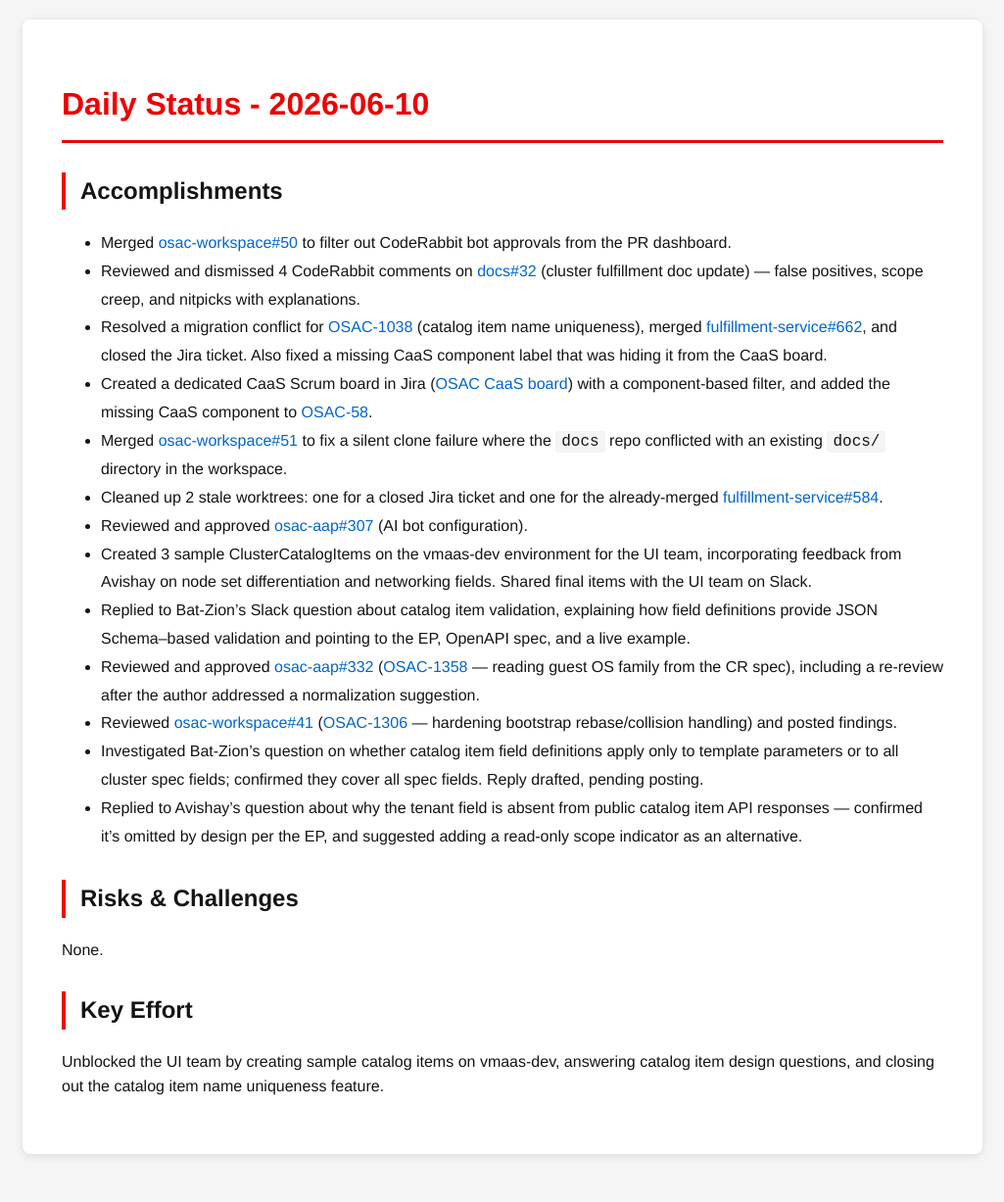
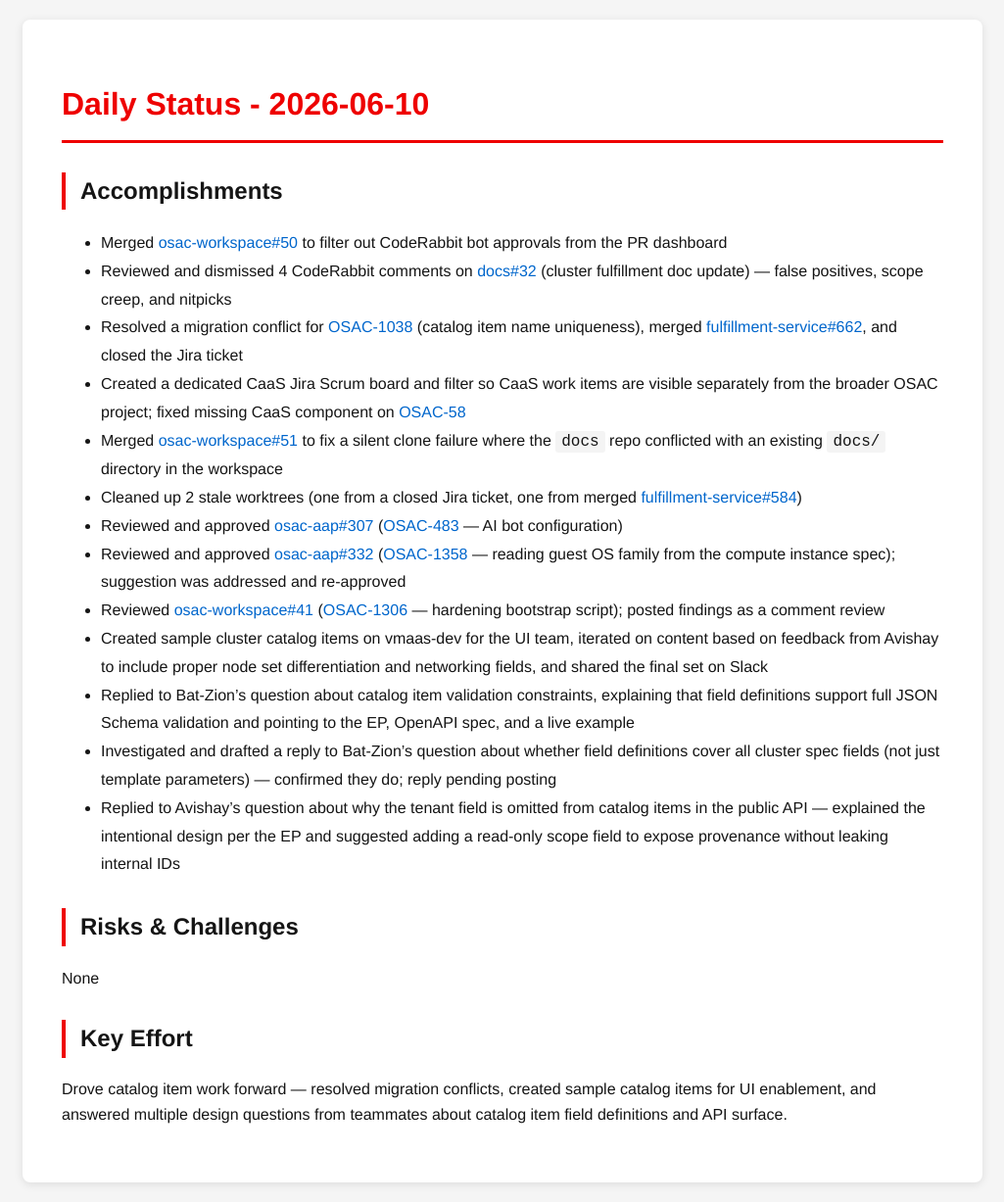
Before and after one commit to tzvatot/daily-status, a Jekyll site: the page built from 2026-06-10.md, in a window 1280 px wide. Shown: the whole page at 98% size, without its empty margins (127-1152 px from the left). Built offline with Jekyll 4.4.1, drawn with Linux system fonts in a browser that asks for light colours; before the commit the page ends 1198 px from its top, so only the background shows below that.

Commit message:
Daily status update - 2026-06-10

```diff
--- a/2026-06-10.md
+++ b/2026-06-10.md
@@ -7,22 +7,22 @@ date: 2026-06-10
 # Daily Status - 2026-06-10
 
 ## Accomplishments
-- Merged [osac-workspace#50](https://github.com/osac-project/osac-workspace/pull/50) to filter out CodeRabbit bot approvals from the PR dashboard.
-- Reviewed and dismissed 4 CodeRabbit comments on [docs#32](https://github.com/osac-project/docs/pull/32) (cluster fulfillment doc update) — false positives, scope creep, and nitpicks with explanations.
-- Resolved a migration conflict for [OSAC-1038](https://redhat.atlassian.net/browse/OSAC-1038) (catalog item name uniqueness), merged [fulfillment-service#662](https://github.com/osac-project/fulfillment-service/pull/662), and closed the Jira ticket. Also fixed a missing CaaS component label that was hiding it from the CaaS board.
-- Created a dedicated CaaS Scrum board in Jira ([OSAC CaaS board](https://redhat.atlassian.net/jira/software/c/projects/OSAC/boards/12411)) with a component-based filter, and added the missing CaaS component to [OSAC-58](https://redhat.atlassian.net/browse/OSAC-58).
-- Merged [osac-workspace#51](https://github.com/osac-project/osac-workspace/pull/51) to fix a silent clone failure where the `docs` repo conflicted with an existing `docs/` directory in the workspace.
-- Cleaned up 2 stale worktrees: one for a closed Jira ticket and one for the already-merged [fulfillment-service#584](https://github.com/osac-project/fulfillment-service/pull/584).
-- Reviewed and approved [osac-aap#307](https://github.com/osac-project/osac-aap/pull/307) (AI bot configuration).
-- Created 3 sample ClusterCatalogItems on the vmaas-dev environment for the UI team, incorporating feedback from Avishay on node set differentiation and networking fields. Shared final items with the UI team on Slack.
-- Replied to Bat-Zion's Slack question about catalog item validation, explaining how field definitions provide JSON Schema–based validation and pointing to the EP, OpenAPI spec, and a live example.
-- Reviewed and approved [osac-aap#332](https://github.com/osac-project/osac-aap/pull/332) ([OSAC-1358](https://redhat.atlassian.net/browse/OSAC-1358) — reading guest OS family from the CR spec), including a re-review after the author addressed a normalization suggestion.
-- Reviewed [osac-workspace#41](https://github.com/osac-project/osac-workspace/pull/41) ([OSAC-1306](https://redhat.atlassian.net/browse/OSAC-1306) — hardening bootstrap rebase/collision handling) and posted findings.
-- Investigated Bat-Zion's question on whether catalog item field definitions apply only to template parameters or to all cluster spec fields; confirmed they cover all spec fields. Reply drafted, pending posting.
-- Replied to Avishay's question about why the tenant field is absent from public catalog item API responses — confirmed it's omitted by design per the EP, and suggested adding a read-only scope indicator as an alternative.
+- Merged [osac-workspace#50](https://github.com/osac-project/osac-workspace/pull/50) to filter out CodeRabbit bot approvals from the PR dashboard
+- Reviewed and dismissed 4 CodeRabbit comments on [docs#32](https://github.com/osac-project/docs/pull/32) (cluster fulfillment doc update) — false positives, scope creep, and nitpicks
+- Resolved a migration conflict for [OSAC-1038](https://redhat.atlassian.net/browse/OSAC-1038) (catalog item name uniqueness), merged [fulfillment-service#662](https://github.com/osac-project/fulfillment-service/pull/662), and closed the Jira ticket
+- Created a dedicated CaaS Jira Scrum board and filter so CaaS work items are visible separately from the broader OSAC project; fixed missing CaaS component on [OSAC-58](https://redhat.atlassian.net/browse/OSAC-58)
+- Merged [osac-workspace#51](https://github.com/osac-project/osac-workspace/pull/51) to fix a silent clone failure where the `docs` repo conflicted with an existing `docs/` directory in the workspace
+- Cleaned up 2 stale worktrees (one from a closed Jira ticket, one from merged [fulfillment-service#584](https://github.com/osac-project/fulfillment-service/pull/584))
+- Reviewed and approved [osac-aap#307](https://github.com/osac-project/osac-aap/pull/307) ([OSAC-483](https://redhat.atlassian.net/browse/OSAC-483) — AI bot configuration)
+- Reviewed and approved [osac-aap#332](https://github.com/osac-project/osac-aap/pull/332) ([OSAC-1358](https://redhat.atlassian.net/browse/OSAC-1358) — reading guest OS family from the compute instance spec); suggestion was addressed and re-approved
+- Reviewed [osac-workspace#41](https://github.com/osac-project/osac-workspace/pull/41) ([OSAC-1306](https://redhat.atlassian.net/browse/OSAC-1306) — hardening bootstrap script); posted findings as a comment review
+- Created sample cluster catalog items on vmaas-dev for the UI team, iterated on content based on feedback from Avishay to include proper node set differentiation and networking fields, and shared the final set on Slack
+- Replied to Bat-Zion's question about catalog item validation constraints, explaining that field definitions support full JSON Schema validation and pointing to the EP, OpenAPI spec, and a live example
+- Investigated and drafted a reply to Bat-Zion's question about whether field definitions cover all cluster spec fields (not just template parameters) — confirmed they do; reply pending posting
+- Replied to Avishay's question about why the tenant field is omitted from catalog items in the public API — explained the intentional design per the EP and suggested adding a read-only scope field to expose provenance without leaking internal IDs
 
 ## Risks & Challenges
-None.
+None
 
 ## Key Effort
-Unblocked the UI team by creating sample catalog items on vmaas-dev, answering catalog item design questions, and closing out the catalog item name uniqueness feature.
+Drove catalog item work forward — resolved migration conflicts, created sample catalog items for UI enablement, and answered multiple design questions from teammates about catalog item field definitions and API surface.
```
